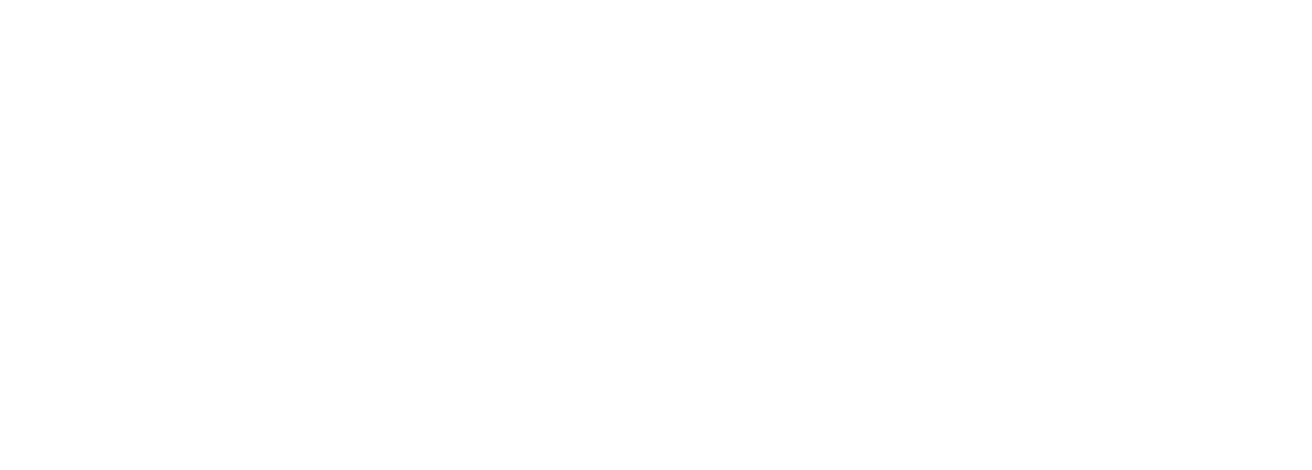
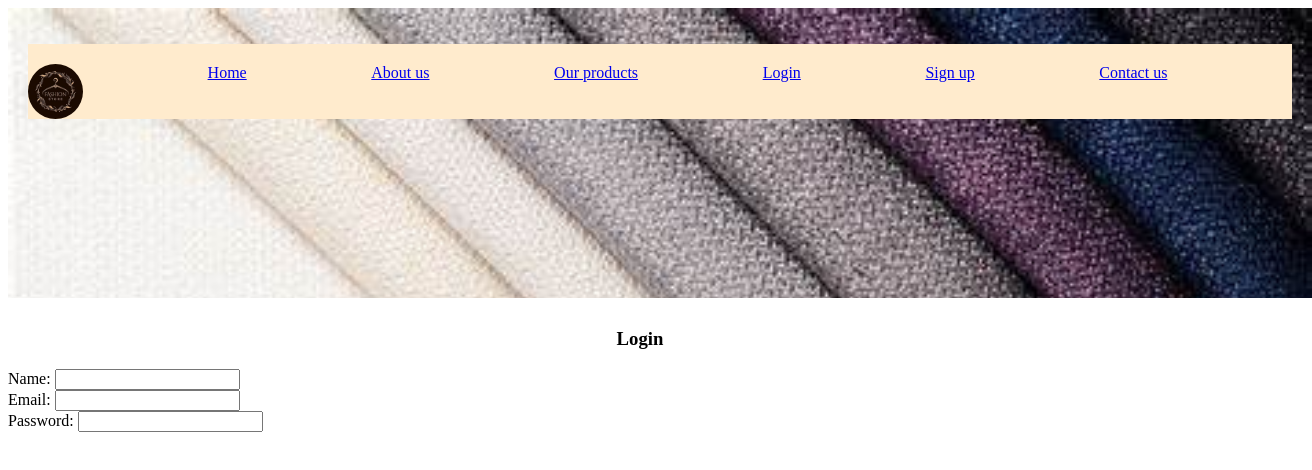
Before and after one commit to Alfredina-A/T4G_project, a plain HTML site: page pages/login.html in a window 1280 px wide. Shown: the whole page, 1312 px wide, since content can reach past the window. Drawn offline with Linux system fonts and the light colour scheme.

Commit message:
Adding all other page other than index.html

```diff
--- a/pages/login.html
+++ b/pages/login.html
@@ -7,6 +7,37 @@
     <link rel="stylesheet" href="../src/style.css">
 </head>
 <body>
+    <header>
+        <nav class="nav">
+         <ul>
+           <img src="../images/logo.jpeg" alt="">
+         <a href="../index.html">Home</a>
+         <a href="../pages/aboutus.html">About us</a>
+         <a href="../pages/product.html">Our products</a>
+         <a href="../pages/login.html">Login</a>
+         <a href="../pages/signup.html">Sign up</a>
+         <a href="../pages/contact.html">Contact us</a>
+         <section class=""></section>
+       </ul>
+     </nav>
+     </header>
+     <section class="new">
+        <h3> Login</h2>
+        <form action="" class="form">
+            <div>
+                <label for="name">Name:</label>
+                <input type="text" name="name" id="">
+            </div>
+            <div>
+                <label for="email">Email:</label>
+                <input type="email" name="email" id="">
+            </div>
+            <div>
+                <label for="password">Password:</label>
+                <input type="password" name="password" id="">
+            </div>
+        </form>
+     </section>
 
 </body>
 </html>
```
Also changed, not shown: pages/aboutus.html (renamed from pages/aboutus .html, +5 -2 lines), pages/contact.html (+16 -2 lines), pages/product.html (+8 -3 lines), pages/signup.html (+15 -1 lines).
